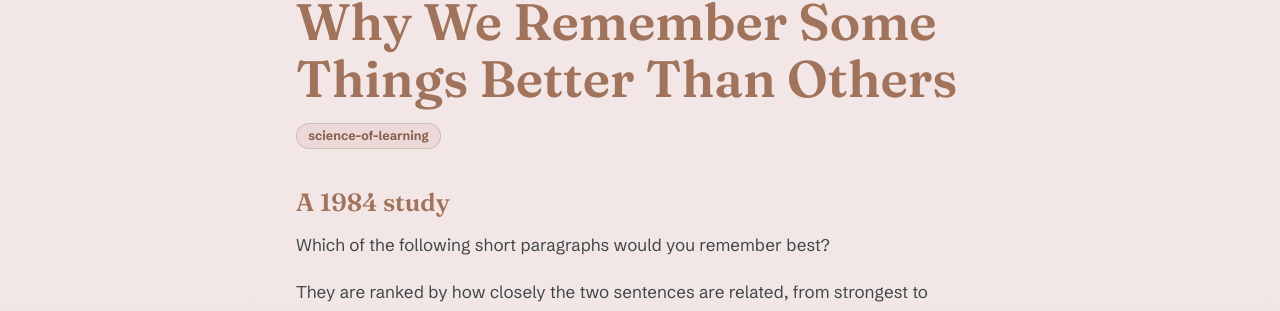
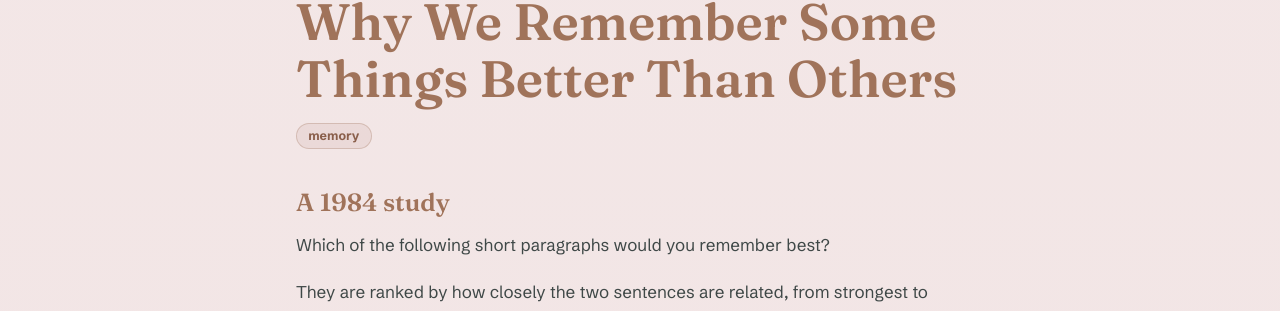
Before and after one commit to gaofei9/gaofei9.github.io, a Jekyll site: the page built from _posts/2026-06-20-why-we-remember-some-things-better-than-others.md, in a window 1280 px wide and 900 px high. Shown: the part 200-511 px from the top of the window. Built offline with Jekyll 4.4.1, drawn with Linux system fonts in a browser that asks for light colours; some of the changed lines change nothing that is shown.

Commit message:
Tag the first post memory; update the site description after the rebrand

```diff
--- a/_config.yml
+++ b/_config.yml
@@ -1,5 +1,8 @@
 title: Fei Gao
-description: Fei Gao — researcher. Research, publications, and resources.
+description: >-
+  Fei Gao, learning scientist and professor at Bowling Green State University.
+  Writing on the science of learning, motivation, learning tools and
+  techniques, and books about learning.
 url: "https://gaofei9.github.io"
 
 markdown: kramdown
--- a/_posts/2026-06-20-why-we-remember-some-things-better-than-others.md
+++ b/_posts/2026-06-20-why-we-remember-some-things-better-than-others.md
@@ -1,7 +1,7 @@
 ---
 title: "Why We Remember Some Things Better Than Others"
 description: "A 1984 memory study, Daniel Willingham's five-word rule, and what they suggest about how much to explain when we design a lesson."
-tags: [science-of-learning]
+tags: [memory]
 ---
 
 ## A 1984 study
```
